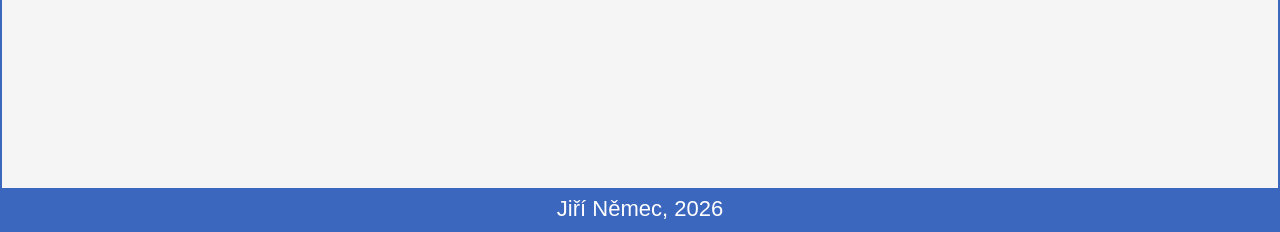
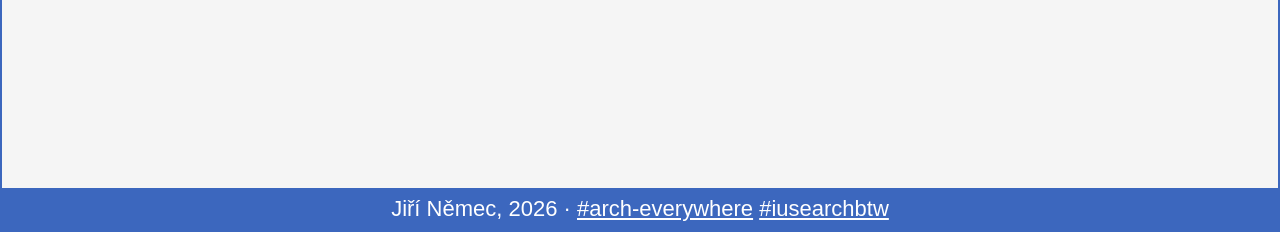
Before and after one commit to jiri-one/easyblog_django, a Django app: template src/jiri_one/templates/base.html in a window 1280 px wide. Shown: the part 568-800 px from the top of the page. Run offline with Django 4.2, Linux system fonts and the light colour scheme; the template is opened without the code that fills it, so the values that code supplies are empty; parts of the project's set-up code (start-up, migrations or seed data) failed here and were passed over.

Commit message:
Add the #arch-everywhere and #iusearchbtw hashtags
To the README and the footer, as links to the GitHub topic pages of the
same names. arch-everywhere gathers the author's projects that run on
Arch Linux; jiri.one does, on the ODROID-M1S.

Footer links take the footer's colour: links are black, which is weak on
the colourful theme's blue bar, and its hover accent is that same blue,
so a hovered link vanished.

Co-Authored-By: Claude Opus 5.5 <noreply@anthropic.com>

```diff
--- a/src/jiri_one/static/css/styles.css
+++ b/src/jiri_one/static/css/styles.css
@@ -140,6 +140,8 @@ footer {
   background-color: var(--bar-bg);
   color: var(--bar-fg);
 }
+/* the colourful theme's hover accent is the bar's own background */
+footer a:link, footer a:visited, footer a:hover { color: inherit; }
 
 h1 {
   margin-bottom: 1em;
--- a/src/jiri_one/templates/base.html
+++ b/src/jiri_one/templates/base.html
@@ -73,6 +73,8 @@
 	</div>
 </div>
 </main>
-<footer>Jiří Němec, {% now "Y" %}</footer>
+<footer>Jiří Němec, {% now "Y" %}&nbsp;·
+<a href="https://github.com/topics/arch-everywhere" target="_blank">#arch-everywhere</a>
+<a href="https://github.com/topics/iusearchbtw" target="_blank">#iusearchbtw</a></footer>
 </body>
 </html>
```
Also changed, not shown: README.md.
